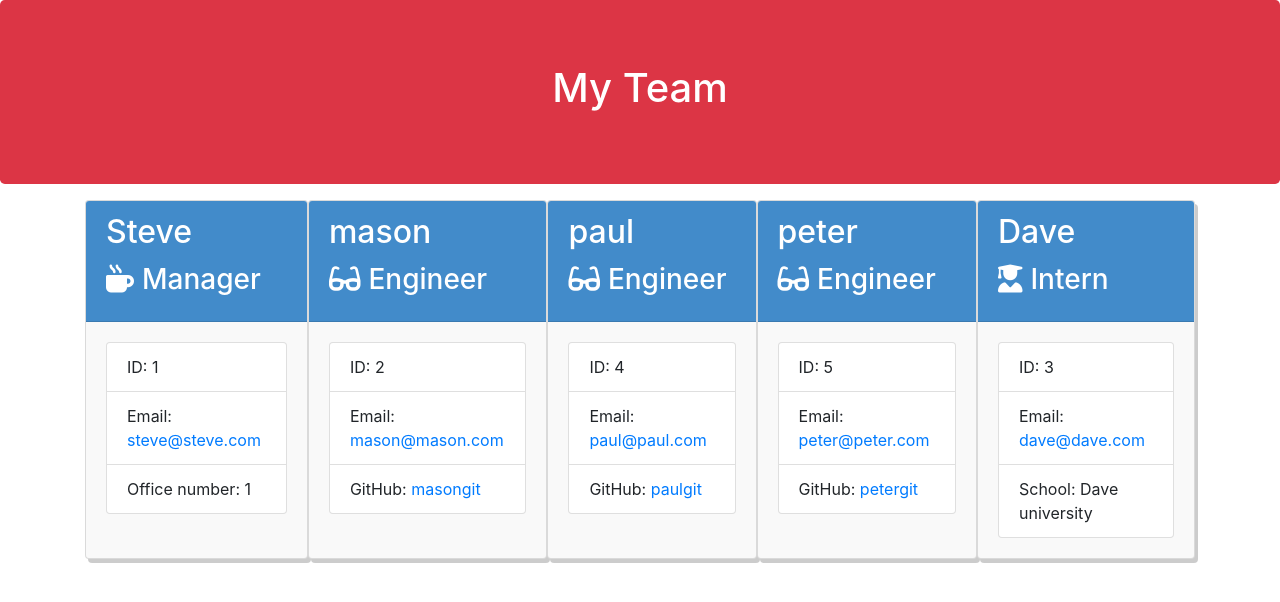
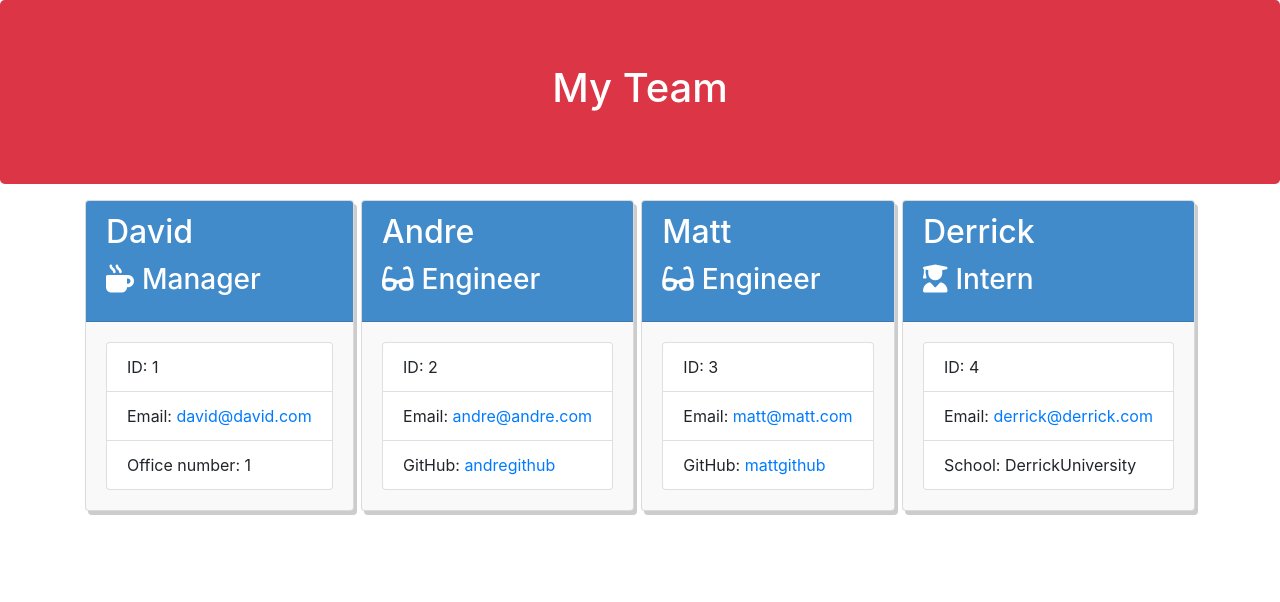
Before and after one commit to Ethanl150/TemplateEngine, a website: page Develop/output/team.html in a window 1280 px wide. Drawn offline with nearby package versions, Linux system fonts and the light colour scheme.

Commit message:
created team.html

```diff
--- a/Develop/output/team.html
+++ b/Develop/output/team.html
@@ -25,66 +25,53 @@
             <div class="team-area col-12 d-flex justify-content-between">
                 <div class="card employee-card">
     <div class="card-header">
-        <h2 class="card-title">Steve</h2>
+        <h2 class="card-title">David</h2>
         <h3 class="card-title"><i class="fas fa-mug-hot mr-2"></i>Manager</h3>
     </div>
     <div class="card-body">
         <ul class="list-group">
             <li class="list-group-item">ID: 1</li>
-            <li class="list-group-item">Email: <a href="mailto:steve@steve.com">steve@steve.com</a></li>
+            <li class="list-group-item">Email: <a href="mailto:david@david.com">david@david.com</a></li>
             <li class="list-group-item">Office number: 1</li>
         </ul>
     </div>
 </div>
 <div class="card employee-card">
     <div class="card-header">
-        <h2 class="card-title">mason</h2>
+        <h2 class="card-title">Andre</h2>
         <h3 class="card-title"><i class="fas fa-glasses mr-2"></i>Engineer</h3>
     </div>
     <div class="card-body">
         <ul class="list-group">
             <li class="list-group-item">ID: 2</li>
-            <li class="list-group-item">Email: <a href="mailto:mason@mason.com">mason@mason.com</a></li>
-            <li class="list-group-item">GitHub: <a href="https://github.com/masongit" target="_blank" rel="noopener noreferrer">masongit</a></li>
+            <li class="list-group-item">Email: <a href="mailto:andre@andre.com">andre@andre.com</a></li>
+            <li class="list-group-item">GitHub: <a href="https://github.com/andregithub" target="_blank" rel="noopener noreferrer">andregithub</a></li>
         </ul>
     </div>
 </div>
  <div class="card employee-card">
     <div class="card-header">
-        <h2 class="card-title">paul</h2>
+        <h2 class="card-title">Matt</h2>
         <h3 class="card-title"><i class="fas fa-glasses mr-2"></i>Engineer</h3>
     </div>
     <div class="card-body">
         <ul class="list-group">
-            <li class="list-group-item">ID: 4</li>
-            <li class="list-group-item">Email: <a href="mailto:paul@paul.com">paul@paul.com</a></li>
-            <li class="list-group-item">GitHub: <a href="https://github.com/paulgit" target="_blank" rel="noopener noreferrer">paulgit</a></li>
-        </ul>
-    </div>
-</div>
- <div class="card employee-card">
-    <div class="card-header">
-        <h2 class="card-title">peter</h2>
-        <h3 class="card-title"><i class="fas fa-glasses mr-2"></i>Engineer</h3>
-    </div>
-    <div class="card-body">
-        <ul class="list-group">
-            <li class="list-group-item">ID: 5</li>
-            <li class="list-group-item">Email: <a href="mailto:peter@peter.com">peter@peter.com</a></li>
-            <li class="list-group-item">GitHub: <a href="https://github.com/petergit" target="_blank" rel="noopener noreferrer">petergit</a></li>
+            <li class="list-group-item">ID: 3</li>
+            <li class="list-group-item">Email: <a href="mailto:matt@matt.com">matt@matt.com</a></li>
+            <li class="list-group-item">GitHub: <a href="https://github.com/mattgithub" target="_blank" rel="noopener noreferrer">mattgithub</a></li>
         </ul>
     </div>
 </div>
 <div class="card employee-card">
     <div class="card-header">
-        <h2 class="card-title">Dave</h2>
+        <h2 class="card-title">Derrick</h2>
         <h3 class="card-title"><i class="fas fa-user-graduate mr-2"></i>Intern</h3>
     </div>
     <div class="card-body">
         <ul class="list-group">
-            <li class="list-group-item">ID: 3</li>
-            <li class="list-group-item">Email: <a href="mailto:dave@dave.com">dave@dave.com</a></li>
-            <li class="list-group-item">School: Dave university</li>
+            <li class="list-group-item">ID: 4</li>
+            <li class="list-group-item">Email: <a href="mailto:derrick@derrick.com">derrick@derrick.com</a></li>
+            <li class="list-group-item">School: DerrickUniversity</li>
         </ul>
     </div>
 </div>
```
